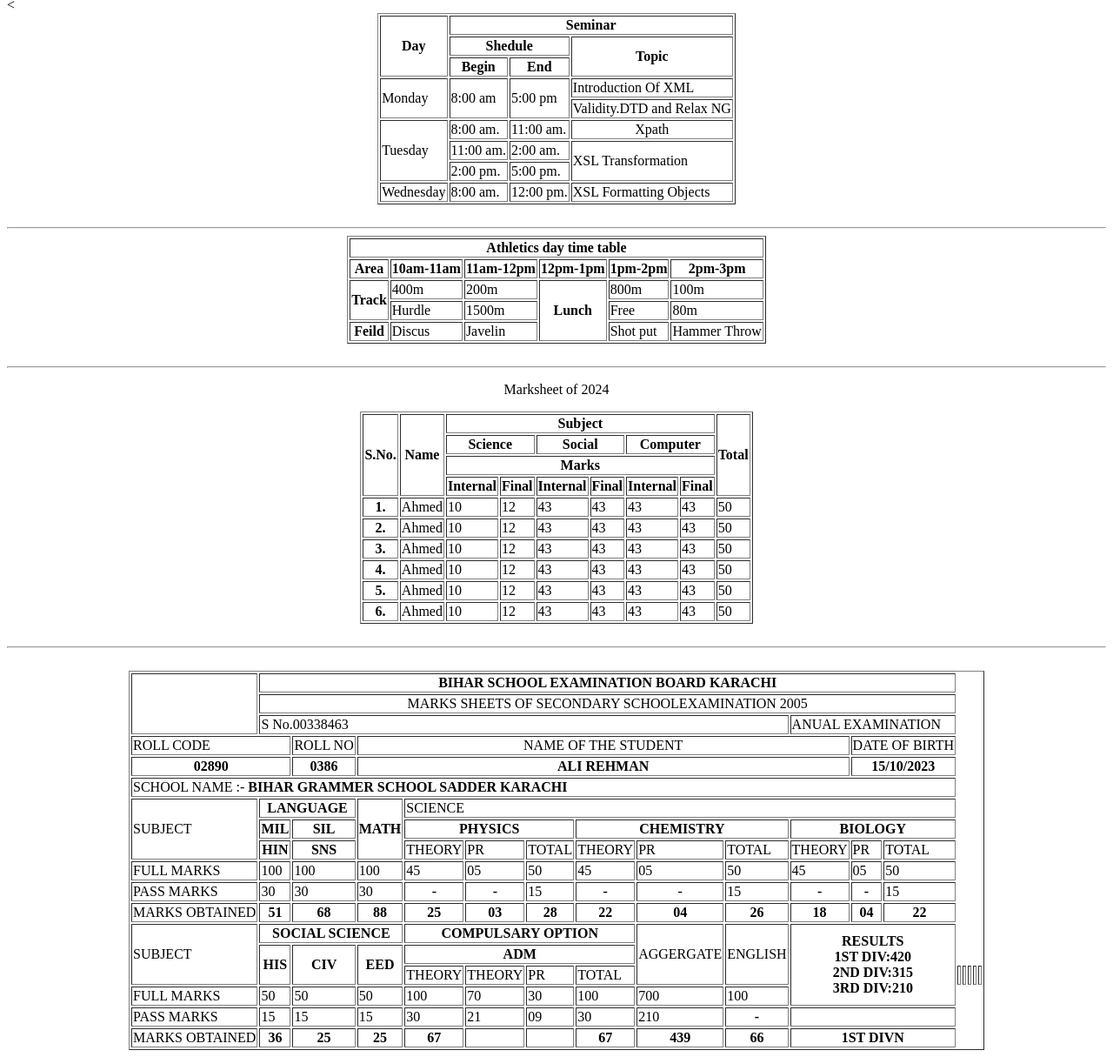
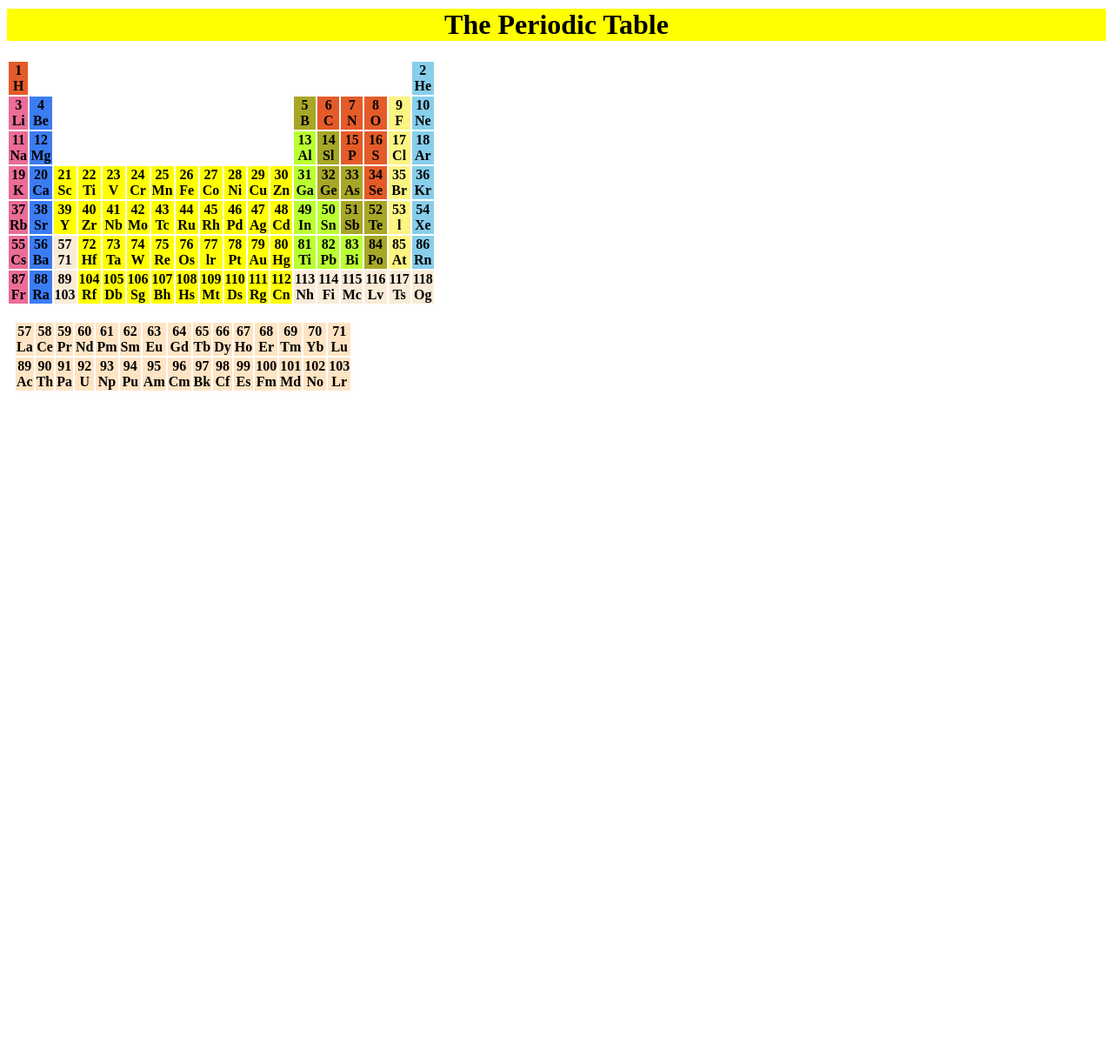
Before and after one commit to hammadprogrammer77/html-structure, a plain HTML site: page index.html in a window 1280 px wide. Shown: the part 11-1226 px from the top of the page at 87% size. After the commit the page ends 800 px from the top, so only its background shows below. Drawn offline with Linux system fonts and the light colour scheme.

Commit message:
Html peradonic Table

```diff
--- a/index.html
+++ b/index.html
@@ -3,431 +3,170 @@
 <head>
     <meta charset="UTF-8">
     <meta name="viewport" content="width=device-width, initial-scale=1.0">
-    <title>Document</title>
+    <title>Periodic Table</title>
 </head>
 <body>
-
-    <table border="1px" align="center">
+    <h1 align="center" style="background-color: yellow;">The Periodic Table</h1>
+     <table >
         <tr>
-            <th rowspan="3">Day</th>
-            <th colspan="4">Seminar</th>
-
+            <th style="background-color: rgb(228, 91, 41);">1 <br>H</th>
+            <th colspan="16"></th>
+            <th style="background-color: skyblue">2 <br>He</th>
         </tr>
 
         <tr>
-             <
-            <th colspan="2">Shedule</th>
-            <th colspan="2" rowspan="2">Topic</th>
-
+            <th style="background-color: rgb(235, 108, 150);">3 <br> Li</th>
+            <th style="background: rgb(60, 124, 243);">4 <br>Be</th>
+            <th colspan="10"></th>
+            <th style="background-color: rgb(167, 167, 39);">5 <br>B</th>
+            <th style="background-color: rgb(228, 91, 41);">6 <br>C</th>
+            <th style="background-color: rgb(228, 91, 41);">7 <br>N</th>
+            <th style="background-color: rgb(228, 91, 41);">8 <br> O </th>
+            <th style="background-color: rgb(252, 244, 131);"">9 <br>F </th>
+            <th style="background-color: skyblue;">10 <br>Ne </th>
         </tr>
 
         <tr>
-
-            <th>Begin</th>
-            <th>End</th>
-
+            <th style="background-color: rgb(235, 108, 150);">11 <br>Na</th>
+            <th style="background: rgb(60, 124, 243);">12 <br>Mg</th>
+            <th colspan="10"></th>
+            <th style="background-color: rgb(186, 255, 49);">13 <br>Al</th>
+            <th style="background-color: rgb(167, 167, 39);">14 <br>Sl</th>
+            <th style="background-color: rgb(228, 91, 41);">15<br> P</th>
+            <th style="background-color: rgb(228, 91, 41);">16<br> S</th>
+            <th style="background-color: rgb(252, 244, 131);">17 <br>Cl</th>
+            <th style="background-color: skyblue">18 <br>Ar</th>
         </tr>
 
         <tr>
-            <td rowspan="2">Monday</td>
-            <td rowspan="2">8:00 am</td>
-            <td rowspan="2">5:00 pm</td>
-            <td colspan="2">Introduction Of XML</td>
-
+            <th style="background-color: rgb(235, 108, 150);">19 <br>K</th>
+            <th style="background: rgb(60, 124, 243);">20 <br>Ca</th>
+            <th style="background-color: yellow">21 <br>Sc</th>
+            <th style="background-color: yellow">22 <br>Ti</th>
+            <th style="background-color: yellow">23 <br>V</th>
+            <th style="background-color: yellow">24 <br>Cr</th>
+            <th style="background-color: yellow">25 <br>Mn</th>
+            <th style="background-color: yellow">26 <br>Fe</th>
+            <th style="background-color: yellow">27 <br>Co</th>
+            <th style="background-color: yellow">28 <br>Ni</th>
+            <th style="background-color: yellow">29 <br>Cu</th>
+            <th style="background-color: yellow">30 <br>Zn</th>
+            <th style="background-color: rgb(186, 255, 49);">31 <br>Ga</th>
+            <th style="background-color: rgb(167, 167, 39);">32 <br>Ge</th>
+            <th style="background-color: rgb(167, 167, 39);">33 <br>As</th>
+            <th style="background-color: rgb(228, 91, 41);">34 <br>Se</th>
+            <th style="background-color: rgb(252, 244, 131);">35 <br>Br</th>
+            <th style="background-color: skyblue">36 <br>Kr</th>
         </tr>
 
         <tr>
-            <td colspan="2">Validity.DTD and Relax NG</td>
+            <th style="background-color: rgb(235, 108, 150);">37 <br>Rb</th>
+            <th style="background: rgb(60, 124, 243);">38 <br>Sr</th>
+            <th style="background-color: yellow">39 <br>Y</th>
+            <th style="background-color: yellow">40 <br>Zr</th>
+            <th style="background-color: yellow">41 <br>Nb</th>
+            <th style="background-color: yellow">42 <br>Mo</th>
+            <th style="background-color: yellow">43 <br>Tc</th>
+            <th style="background-color: yellow">44 <br>Ru</th>
+            <th style="background-color: yellow">45 <br>Rh</th>
+            <th style="background-color: yellow">46 <br>Pd</th>
+            <th style="background-color: yellow">47 <br>Ag</th>
+            <th style="background-color: yellow">48 <br>Cd</th>
+            <th style="background-color: rgb(186, 255, 49);">49 <br>In</th>
+            <th style="background-color: rgb(186, 255, 49);">50 <br>Sn</th>
+            <th style="background-color: rgb(167, 167, 39);">51 <br>Sb</th>
+            <th style="background-color: rgb(167, 167, 39);">52 <br>Te</th>
+            <th style="background-color: rgb(252, 244, 131);">53 <br>l</th>
+            <th style="background-color: skyblue">54 <br>Xe</th>
         </tr>
 
         <tr>
-            <td rowspan="3">Tuesday</td>
-            <td>8:00 am.</td>
-            <td>11:00 am.</td>
-            <td colspan="2" align="center">Xpath</td>
-
+            <th style="background-color: rgb(235, 108, 150);">55 <br>Cs</th>
+            <th style="background: rgb(60, 124, 243);">56 <br>Ba</th>
+            <th style="background-color: antiquewhite;">57 <br>71 </th>
+            <th style="background-color: yellow">72 <br>Hf</th>
+            <th style="background-color: yellow">73 <br>Ta</th>
+            <th style="background-color: yellow">74 <br>W</th>
+            <th style="background-color: yellow">75 <br>Re</th>
+            <th style="background-color: yellow">76 <br>Os</th>
+            <th style="background-color: yellow">77 <br>lr</th>
+            <th style="background-color: yellow">78 <br>Pt</th>
+            <th style="background-color: yellow">79 <br>Au</th>
+            <th style="background-color: yellow">80 <br>Hg</th>
+            <th style="background-color: rgb(186, 255, 49);">81 <br>Ti</th>
+            <th style="background-color: rgb(186, 255, 49);">82 <br>Pb </th>
+            <th style="background-color: rgb(186, 255, 49);">83 <br>Bi</th>
+            <th style="background-color: rgb(167, 167, 39);">84 <br>Po</th>
+            <th style="background-color: rgb(252, 244, 131);">85 <br>At</th>
+            <th style="background-color: skyblue">86 <br>Rn</th>
         </tr>
 
         <tr>
-
-                <td>11:00 am.</td>
-                <td>2:00 am.</td>
-                <td colspan="2" rowspan="2">XSL Transformation</td>
-
-            </tr>
-
-            <tr>
-
-                <td>2:00 pm.</td>
-                <td>5:00 pm.</td>
-
-            </tr>
-
-            <tr>
-                <td>Wednesday</td>
-                <td>8:00 am.</td>
-                <td>12:00 pm.</td>
-                <td colspan="2">XSL Formatting Objects</td>
-
+            <th style="background-color: rgb(235, 108, 150);">87 <br>Fr</th>
+            <th style="background: rgb(60, 124, 243);">88 <br>Ra</th>
+            <th style="background-color: antiquewhite;">89 <br>103 </th>
+            <th style="background-color: yellow">104 <br>Rf</th>
+            <th style="background-color: yellow">105 <br>Db</th>
+            <th style="background-color: yellow">106 <br>Sg</th>
+            <th style="background-color: yellow">107 <br>Bh</th>
+            <th style="background-color: yellow">108 <br>Hs</th>
+            <th style="background-color: yellow">109 <br>Mt</th>
+            <th style="background-color: yellow">110 <br>Ds</th>
+            <th style="background-color: yellow">111 <br>Rg</th>
+            <th style="background-color: yellow">112 <br>Cn</th>
+            <th style="background-color: antiquewhite;">113 <br>Nh</th>
+            <th style="background-color: antiquewhite;">114 <br>Fi</th>
+            <th style="background-color: antiquewhite;">115 <br>Mc</th>
+            <th style="background-color: antiquewhite;">116 <br>Lv</th>
+            <th style="background-color: antiquewhite;">117 <br>Ts</th>
+            <th style="background-color: antiquewhite;">118 <br>Og</th>
         </tr>
 
      </table>
 
-
-
-
-    <br><hr>
-
-         <table border="1px" align="center">
+      <br>
+       <table>
            <tr>
-                <th colspan="6">Athletics day time table</th>
-
+            <th></th>
+            <th></th>
+            <th style="background-color: bisque;">57 <br> La </th>
+            <th style="background-color: bisque;">58 <br> Ce</th>
+            <th style="background-color: bisque;">59 <br> Pr</th>
+            <th style="background-color: bisque;">60 <br> Nd</th>
+            <th style="background-color: bisque;">61 <br> Pm</th>
+            <th style="background-color: bisque;">62 <br> Sm</th>
+            <th style="background-color: bisque;">63 <br> Eu</th>
+            <th style="background-color: bisque;">64 <br> Gd</th>
+            <th style="background-color: bisque;">65 <br> Tb</th>
+            <th style="background-color: bisque;">66 <br> Dy</th>
+            <th style="background-color: bisque;">67 <br> Ho</th>
+            <th style="background-color: bisque;">68 <br> Er</th>
+            <th style="background-color: bisque;">69 <br> Tm</th>
+            <th style="background-color: bisque;">70 <br> Yb</th>
+            <th style="background-color: bisque;">71 <br> Lu</th>
            </tr>
 
            <tr>
-                <th>Area</th>
-                <th>10am-11am</th>
-                <th>11am-12pm</th>
-                <th>12pm-1pm</th>
-                <th>1pm-2pm </th>
-                <th>2pm-3pm</th>
-            </tr>
-
-            <tr>
-                <th rowspan="2">Track</th>
-                <td>400m</td>
-                <td>200m</td>
-                <th rowspan="3">Lunch</th>
-                <td>800m</td>
-                <td>100m</td>
-            </tr>
-
-            <tr>
-
-            <td>Hurdle</td>
-            <td>1500m</td>
-            <td>Free</td>
-            <td>80m</td>
-        </tr>
-
-            <tr>
-                <th>Feild</th>
-                <td>Discus</td>
-                <td>Javelin</td>
-                <td>Shot put</td>
-                <td>Hammer Throw</td>
-            </tr>
-
-         </table>
-
-          <br><hr>
-
-
-           <p align="center">Marksheet of 2024</p>
-          <table border="1px" align="center">
-               <tr>
-                <th rowspan="4">S.No.</th>
-                <th rowspan="4">Name</th>
-                <th colspan="6">Subject</th>
-                <th rowspan="4">Total</th>
-               </tr>
-
-               <tr>
-                <th colspan="2">Science</th>
-                <th colspan="2">Social</th>
-                <th colspan="2">Computer</th>
-               </tr>
-
-               <tr>
-
-                <th colspan="6">Marks</th>
+             <th></th>
+             <th></th>
+            <th style="background-color: bisque;">89 <br>Ac</th>
+            <th style="background-color: bisque;">90 <br>Th</th>
+            <th style="background-color: bisque;">91 <br>Pa</th>
+            <th style="background-color: bisque;">92 <br>U</th>
+            <th style="background-color: bisque;">93 <br>Np</th>
+            <th style="background-color: bisque;">94 <br>Pu</th>
+            <th style="background-color: bisque;">95 <br>Am</th>
+            <th style="background-color: bisque;">96 <br>Cm</th>
+            <th style="background-color: bisque;">97 <br>Bk</th>
+            <th style="background-color: bisque;">98 <br>Cf</th>
+            <th style="background-color: bisque;">99 <br>Es</th>
+            <th style="background-color: bisque;">100 <br>Fm</th>
+            <th style="background-color: bisque;">101 <br>Md</th>
+            <th style="background-color: bisque;">102 <br>No</th>
+            <th style="background-color: bisque;">103 <br>Lr</th>
 
            </tr>
-
-               <tr>
-
-                <th>Internal</th>
-                <th>Final</th>
-                <th>Internal</th>
-                <th>Final</th>
-                <th>Internal</th>
-                <th>Final</th>
-
-               </tr>
-
-               <tr>
-                <th>1.</th>
-                <td>Ahmed</td>
-                <td>10</td>
-                <td>12</td>
-                <td>43</td>
-                <td>43</td>
-                <td>43</td>
-                <td>43</td>
-                <td>50</td>
-               </tr>
-
-               <tr>
-                <th>2.</th>
-                <td>Ahmed</td>
-                <td>10</td>
-                <td>12</td>
-                <td>43</td>
-                <td>43</td>
-                <td>43</td>
-                <td>43</td>
-                <td>50</td>
-               </tr>
-
-               <tr>
-                <th>3.</th>
-                <td>Ahmed</td>
-                <td>10</td>
-                <td>12</td>
-                <td>43</td>
-                <td>43</td>
-                <td>43</td>
-                <td>43</td>
-                <td>50</td>
-               </tr>
-
-               <tr>
-                <th>4.</th>
-                <td>Ahmed</td>
-                <td>10</td>
-                <td>12</td>
-                <td>43</td>
-                <td>43</td>
-                <td>43</td>
-                <td>43</td>
-                <td>50</td>
-               </tr>
-
-               <tr>
-                <th>5.</th>
-                <td>Ahmed</td>
-                <td>10</td>
-                <td>12</td>
-                <td>43</td>
-                <td>43</td>
-                <td>43</td>
-                <td>43</td>
-                <td>50</td>
-               </tr>
-
-               <tr>
-                <th>6.</th>
-                <td>Ahmed</td>
-                <td>10</td>
-                <td>12</td>
-                <td>43</td>
-                <td>43</td>
-                <td>43</td>
-                <td>43</td>
-                <td>50</td>
-               </tr>
-
-          </table>
-
-       <br><hr> <br>
-
-
-       <table border="1px" align="center">
-            <tr>
-                <th rowspan="3"></th>
-                <th colspan="12">BIHAR SCHOOL EXAMINATION BOARD KARACHI</th>
-
-            </tr>
-
-            <tr>
-
-                <td colspan="12" align="center">MARKS SHEETS OF SECONDARY SCHOOLEXAMINATION 2005</td>
-
-            </tr>
-
-            <tr>
-
-                <td colspan="9">S No.00338463</td>
-                <td colspan="3">ANUAL EXAMINATION</td>
-
-            </tr>
-
-            <tr>
-                <td colspan="2">ROLL CODE</td>
-                <td>ROLL NO</td>
-                <td colspan="8" align="center">NAME OF THE STUDENT</td>
-                <td colspan="2">DATE OF BIRTH</td>
-
-            </tr>
-
-            <tr>
-                <th colspan="2">02890</th>
-                <th>0386</th>
-                <th colspan="8">ALI REHMAN</th>
-                <th colspan="2">15/10/2023</th>
-
-            </tr>
-
-            <tr>
-                <td colspan="13"> SCHOOL NAME :- <b>BIHAR GRAMMER SCHOOL SADDER KARACHI </b></td>
-            </tr>
-
-            <tr>
-                <td rowspan="3">SUBJECT</td>
-                <th colspan="2">LANGUAGE</th>
-                <th rowspan="3">MATH</th>
-                <td colspan="9">SCIENCE</td>
-            </tr>
-
-            <tr>
-                <th>MIL</th>
-                <th>SIL</th>
-                <th colspan="3">PHYSICS</th>
-                <th colspan="3">CHEMISTRY</th>
-                <th colspan="3">BIOLOGY</th>
-            </tr>
-
-            <tr>
-                <th>HIN</th>
-                <th>SNS</th>
-                <td>THEORY</td>
-                <td>PR</td>
-                <td>TOTAL</td>
-                <td>THEORY</td>
-                <td>PR</td>
-                <td>TOTAL</td>
-                <td>THEORY</td>
-                <td>PR</td>
-                <td>TOTAL</td>
-            </tr>
-
-            <tr>
-                <td>FULL MARKS</td>
-                <td>100</td>
-                <td>100</td>
-                <td>100</td>
-                <td>45</td>
-                <td>05</td>
-                <td>50</td>
-                <td>45</td>
-                <td>05</td>
-                <td>50</td>
-                <td>45</td>
-                <td>05</td>
-                <td>50</td>
-            </tr>
-
-            <tr>
-                <td>PASS MARKS</td>
-                <td>30</td>
-                <td>30</td>
-                <td>30</td>
-                <th>-</th>
-                <th>-</th>
-                <td>15</td>
-                <th>-</th>
-                <th>-</th>
-                <td>15</td>
-                <th>-</th>
-                <th>-</th>
-                <td>15</td>
-            </tr>
-
-            <tr>
-                <td>MARKS OBTAINED</td>
-                <th>51</th>
-                <th>68</th>
-                <th>88</th>
-                <th>25</th>
-                <th>03</th>
-                <th>28</th>
-                <th>22</th>
-                <th>04</th>
-                <th>26</th>
-                <th>18</th>
-                <th>04</th>
-                <th>22</th>
-            </tr>
-
-            <tr>
-                <td rowspan="3">SUBJECT</td>
-                <th colspan="3">SOCIAL SCIENCE</th>
-                <th colspan="4">COMPULSARY OPTION</th>
-                <td rowspan="3">AGGERGATE</td>
-                <td rowspan="3">ENGLISH</td>
-                <th colspan="3" rowspan="4">RESULTS  <br>1ST DIV:420 <br>2ND DIV:315 <br>3RD DIV:210</th>
-
-            </tr>
-
-            <tr>
-
-                <th rowspan="2">HIS</th>
-                <th rowspan="2">CIV</th>
-                <th rowspan="2">EED</th>
-                <th colspan="4" align="center">ADM</th>
-
-            </tr>
-
-            <tr>
-
-                <td>THEORY</td>
-                <td>THEORY</td>
-                <td>PR</td>
-                <td>TOTAL</td>
-                <td></td>
-                <td></td>
-                <td></td>
-                <td></td>
-                <td></td>
-            </tr>
-
-            <tr>
-                <td>FULL MARKS</td>
-                <td>50</td>
-                <td>50</td>
-                <td>50</td>
-                <td>100</td>
-                <td>70</td>
-                <td>30</td>
-                <td>100</td>
-                <td>700</td>
-                <td>100</td>
-
-            </tr>
-
-            <tr>
-                <td>PASS MARKS</td>
-                <td>15</td>
-                <td>15</td>
-                <td>15</td>
-                <td>30</td>
-                <td>21</td>
-                <td>09</td>
-                <td>30</td>
-                <td>210</td>
-                <th>-</th>
-                <td colspan="3"></td>
-
-            </tr>
-
-            <tr>
-                <td>MARKS OBTAINED</td>
-                <th>36</th>
-                <th>25</th>
-                <th>25</th>
-                <th>67</th>
-                <th></th>
-                <th></th>
-                <th>67</th>
-                <th>439</th>
-                <th>66</th>
-                <th colspan="3">1ST DIVN</th>
-
-            </tr>
-
-
        </table>
 
 </body>
-
 </html>
```
Lines whose indentation alone changed are shown as unchanged.
